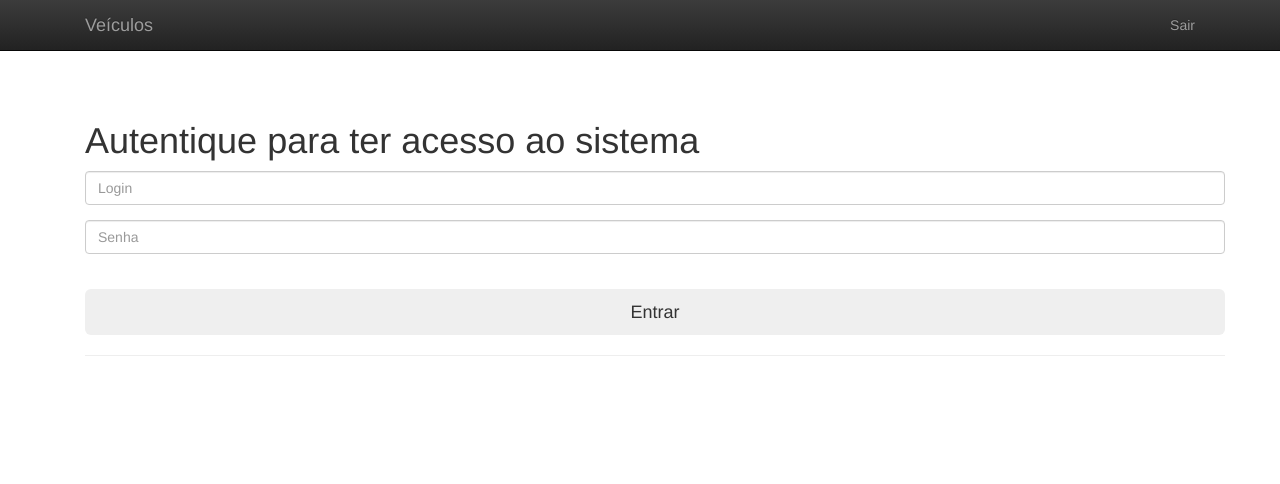
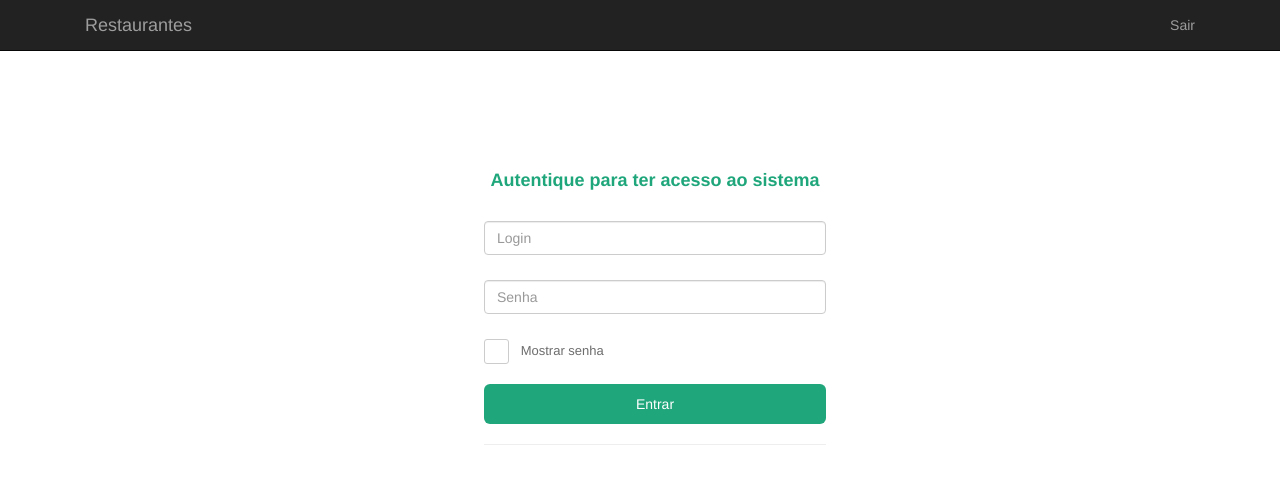
Before and after one commit to ricardomachadosb/Spring-MVC-RESTful, a Java web app: page /login in a window 1280 px wide. Shown: the top 484 px of the page. Run offline with Spring Boot 4, a stand-in JSP engine, Linux system fonts and the light colour scheme; the project's own start-up code is not run, and a stand-in starts its controllers and pages; some of the project's set-up classes (security, data sources, template engines, error pages and the like) are left out, and stand-ins take their place; some libraries are stand-ins or nearby versions.

Commit message:
Resolving layout url dependencies

```diff
--- a/src/main/webapp/WEB-INF/tags/genericpage.tag
+++ b/src/main/webapp/WEB-INF/tags/genericpage.tag
@@ -5,14 +5,12 @@
 <%@attribute name="footer" fragment="true" %>
 <html>
 	<head>
-		<link rel="stylesheet" href=" <c:url value='/resources/css/bootstrap.min.css' />">
-		<link rel="stylesheet" href=" <c:url value='/resources/css/bootstrap-theme.min.css' />">
-		<link rel="stylesheet" href=" <c:url value='/resources/css/style.css' />">
-		<link rel="stylesheet" href=" <c:url value='/resources/css/fileinput.min.css' />">
-		<script src=" <c:url value='/resources/js/jquery-2.1.1.min.js' /> "></script>
-		<script src=" <c:url value='/resources/js/bootstrap.min.js' /> "></script>
-		<script src=" <c:url value='/resources/js/myscripts.js' /> "></script>
-		<script src=" <c:url value='/resources/js/fileinput.min.js' /> "></script>
+		<link rel="stylesheet" href=" <c:url value='/resources/core/libs/bootstrap/dist/css/bootstrap.min.css' />">
+		<link rel="stylesheet" href=" <c:url value='/resources/core/css/core.css' />">
+
+		<script src=" <c:url value='/resources/core/libs/jquery/dist/jquery.min.js' /> "></script>
+		<script src=" <c:url value='/resources/core/libs/bootstrap/dist/js/bootstrap.min.js' /> "></script>
+		<script src=" <c:url value='/resources/core/js/core.js' /> "></script>
 
 		<meta http-equiv="content-type" content="text/html; charset=utf-8">
 	</head>
@@ -34,7 +32,7 @@
 			<span class="icon-bar"></span>
 			<span class="icon-bar"></span>
 		      </button>
-		      <a class="navbar-brand" href="${contextPath}/">Veículos</a>
+		      <a class="navbar-brand" href="${contextPath}/">Restaurantes</a>
 		    </div>
 
 		    <!-- Collect the nav links, forms, and other content for toggling -->
--- a/src/main/webapp/resources/core/css/core.css
+++ b/src/main/webapp/resources/core/css/core.css
@@ -1,4 +1,3 @@
-body { margin-top:20px; }
 .panel-body:not(.two-col) { padding:0px }
 .glyphicon { margin-right:5px; }
 .glyphicon-new-window { margin-left:5px; }
@@ -6,3 +5,106 @@ body { margin-top:20px; }
 .panel-body .list-group {margin-bottom: 0;}
 .margin-bottom-none { margin-bottom: 0; }
 .panel-body .radio label,.panel-body .checkbox label { display:block; }
+
+
+
+.principal {
+	width: 1000px;
+	margin: 0 auto;
+}
+
+.navbar {
+	margin-bottom: 20px !important;
+}
+
+/*    --------------------------------------------------
+	:: Login Section
+	-------------------------------------------------- */
+#login {
+    padding-top: 50px
+}
+#login .form-wrap {
+    width: 30%;
+    margin: 0 auto;
+}
+#login h1 {
+    color: #1fa67b;
+    font-size: 18px;
+    text-align: center;
+    font-weight: bold;
+    padding-bottom: 20px;
+}
+#login .form-group {
+    margin-bottom: 25px;
+}
+#login .checkbox {
+    margin-bottom: 20px;
+    position: relative;
+    -webkit-user-select: none;
+    -moz-user-select: none;
+    -ms-user-select: none;
+    -o-user-select: none;
+    user-select: none;
+}
+#login .checkbox.show:before {
+    content: '\e013';
+    color: #1fa67b;
+    font-size: 17px;
+    margin: 1px 0 0 3px;
+    position: absolute;
+    pointer-events: none;
+    font-family: 'Glyphicons Halflings';
+}
+#login .checkbox .character-checkbox {
+    width: 25px;
+    height: 25px;
+    cursor: pointer;
+    border-radius: 3px;
+    border: 1px solid #ccc;
+    vertical-align: middle;
+    display: inline-block;
+}
+#login .checkbox .label {
+    color: #6d6d6d;
+    font-size: 13px;
+    font-weight: normal;
+}
+#login .btn.btn-custom {
+    font-size: 14px;
+	margin-bottom: 20px;
+}
+#login .forget {
+    font-size: 13px;
+	text-align: center;
+	display: block;
+}
+
+/*    --------------------------------------------------
+	:: Inputs & Buttons
+	-------------------------------------------------- */
+.form-control {
+    color: #212121;
+}
+.btn-custom {
+    color: #fff;
+	background-color: #1fa67b;
+}
+.btn-custom:hover,
+.btn-custom:focus {
+    color: #fff;
+}
+
+/*    --------------------------------------------------
+    :: Footer
+	-------------------------------------------------- */
+#footer {
+    color: #6d6d6d;
+    font-size: 12px;
+    text-align: center;
+}
+#footer p {
+    margin-bottom: 0;
+}
+#footer a {
+    color: inherit;
+}
--- a/src/main/webapp/resources/core/js/core.js
+++ b/src/main/webapp/resources/core/js/core.js
@@ -0,0 +1,17 @@
+function showPassword() {
+
+    var key_attr = $('#key').attr('type');
+
+    if(key_attr != 'text') {
+
+        $('.checkbox').addClass('show');
+        $('#key').attr('type', 'text');
+
+    } else {
+
+        $('.checkbox').removeClass('show');
+        $('#key').attr('type', 'password');
+
+    }
+
+}
```
Also changed, not shown: src/main/webapp/WEB-INF/views/jsp/index.jsp (+26 -0 lines).
